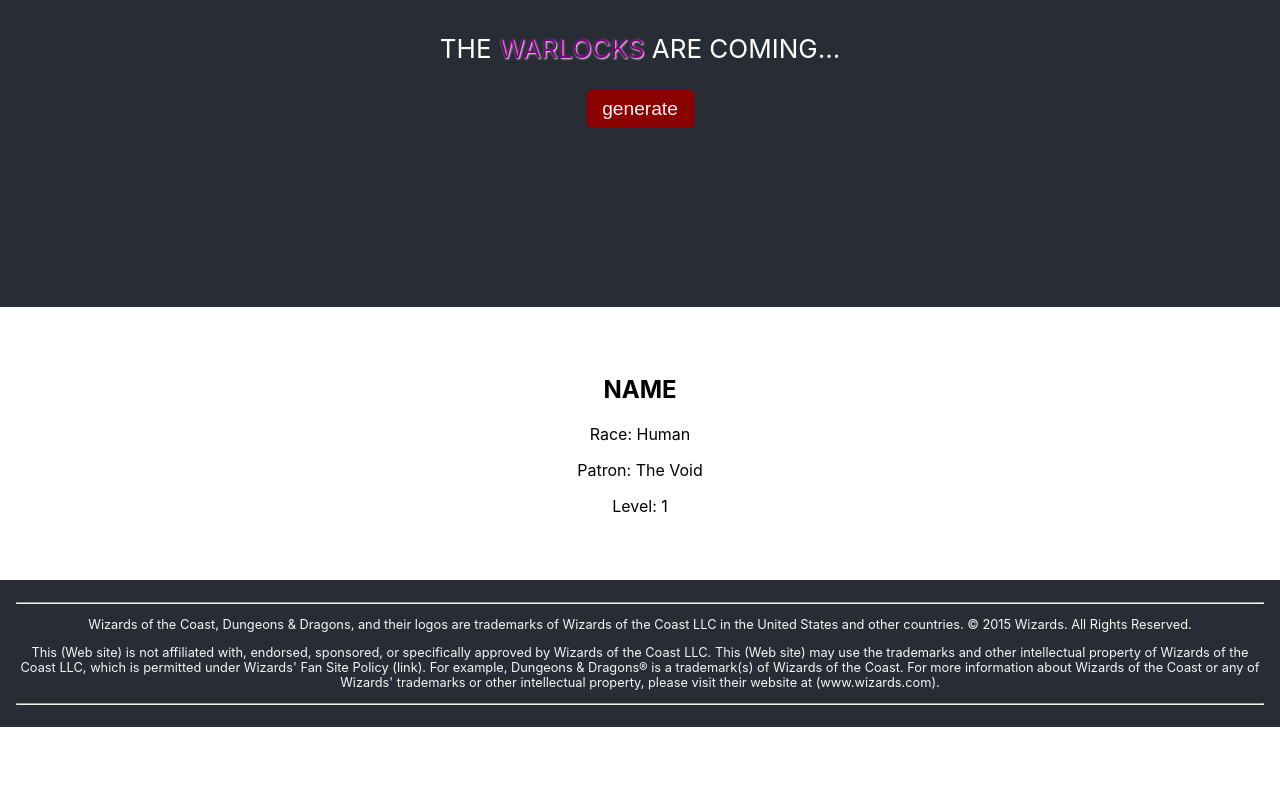
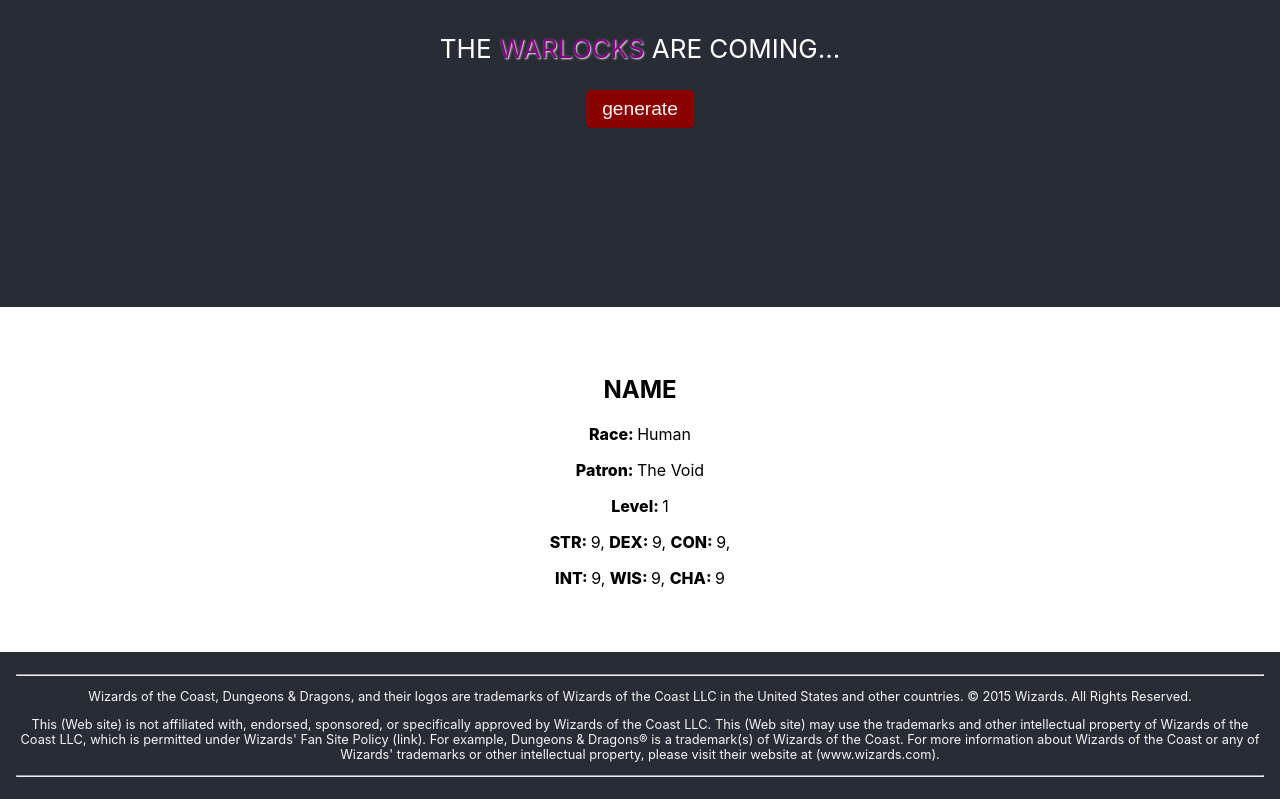
Before and after one commit to AcmeCat/Warlocks, a React (Create React App) app: page / in a window 1280 px wide. Shown: the part 493-1292 px from the top of the page. Before the commit the page ends 1220 px from the top, so only its background shows below. Built offline with nearby package versions, Linux system fonts and the light colour scheme.

Commit message:
added title class to attribute title elements. Added stats/attributes i.e. STR DEX CON INT WIS CHA. Added dice rolls. added assignment of base stats.

```diff
--- a/src/App.js
+++ b/src/App.js
@@ -10,16 +10,32 @@ class App extends React.Component {
       race: "Human",
       patron: "The Void",
       level: 1
+      ,
+      STR: 9,
+      DEX: 9,
+      CON: 9,
+      INT: 9,
+      WIS: 9,
+      CHA: 9
     }
     this.letsBegin = this.letsBegin.bind(this);
   }
 
   letsBegin () {
+    //let stats = [1,2,3,4,5,6];
+    let stats = this.getStats();
     this.setState({
       name: this.getName(),
       race: this.getRace(),
       patron: this.getPatron(),
       level: this.getLevel()
+      ,
+      STR: stats[0],
+      DEX: stats[1],
+      CON: stats[2],
+      INT: stats[3],
+      WIS: stats[4],
+      CHA: stats[5]
     })
   }
 
@@ -43,9 +59,11 @@ class App extends React.Component {
         </header>
         <main>
           <h2>{this.state.name}</h2>
-          <p><span>Race: </span>{this.state.race}</p>
-          <p><span>Patron: </span>{this.state.patron}</p>
-          <p><span>Level: </span>{this.state.level}</p>
+          <p><span className='title'>Race: </span>{this.state.race}</p>
+          <p><span className='title'>Patron: </span>{this.state.patron}</p>
+          <p><span className='title'>Level: </span>{this.state.level}</p>
+          <p><span className='title'>STR: </span>{this.state.STR}, <span className='title'>DEX: </span>{this.state.DEX}, <span className='title'>CON: </span>{this.state.CON},</p>
+          <p><span className='title'>INT: </span>{this.state.INT}, <span className='title'>WIS: </span>{this.state.WIS}, <span className='title'>CHA: </span>{this.state.CHA}</p>
         </main>
         <Footer/>
       </div>
@@ -74,6 +92,25 @@ class App extends React.Component {
 
   getLevel = () => {return Math.floor(Math.random() * 20 + 1);}
 
+  getStats = () => {
+    let initialStats = [9, 9, 9, 9, 9, 9];
+    let rolledStats = initialStats.map(_ => this.randomDiceRoll(3, 6, 0)).sort((a, b) => a < b);
+    let assignedStats = this.assignStats(rolledStats);
+    return assignedStats;
+  }
+
+  assignStats = (stats) => {
+    let higherDexThanCon = this.randomBool(50);
+    let higherIntThanWis = this.randomBool(50);
+    let prefs = [5, higherDexThanCon ? 1 : 2, higherDexThanCon ? 2 : 1, higherIntThanWis? 3 : 4, higherIntThanWis? 4 : 3, 1]
+    let assigned = prefs.map((ele) => stats[ele]);
+    return assigned;
+  }
+
+  // adjustStatsForRace = (arr) => {}
+
+  // adjustStatsForLevel = (arr) => {}
+
   //utility functions
 
   randomItem = (arr) => {
@@ -82,6 +119,12 @@ class App extends React.Component {
 
   randomBool = (percent) => {
     return Math.floor(Math.random() * 100) < percent ? true : false;
+  }
+
+  //reflects diceroll shorthand from d20 system eg. 3d6+3, 8d10+16, 2d4-1, etc.
+  randomDiceRoll = (number, type, modifier) => {
+    let rolls = new Array(number).fill(1).map(_ => {return Math.floor(Math.random() * type + 1)});
+    return rolls.reduce((acc, val) => acc + val, modifier);
   }
 
   firstNames = ['Harry', 'Gerry', 'Mavis', 'Verdun', 'Greg', 'Tim', 'Bartelomeo', 'Pontius', 'Gront', 'Miff', 'Pildrum', 'Arriety', 'Norj', 'Sem'];
```
